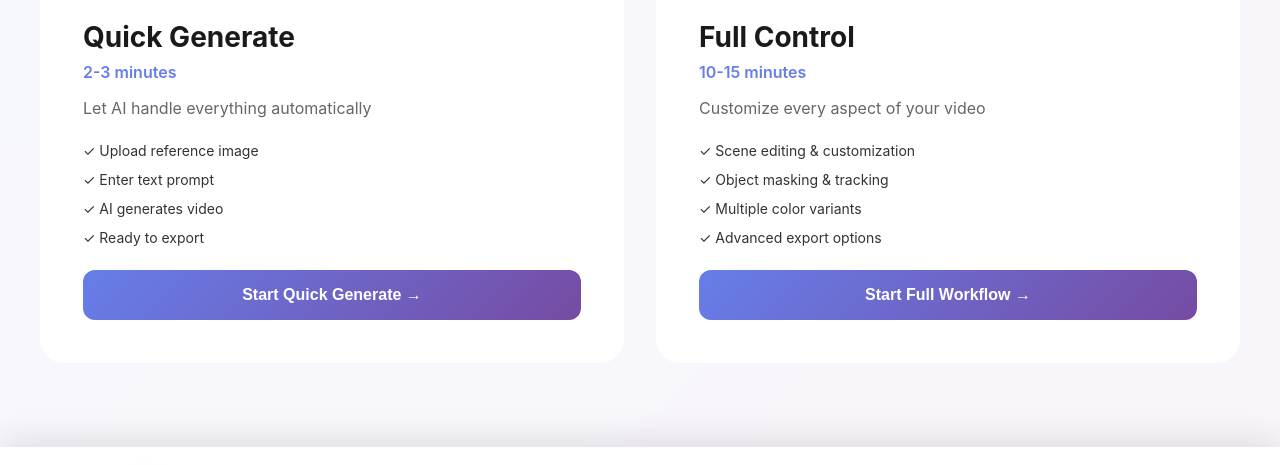
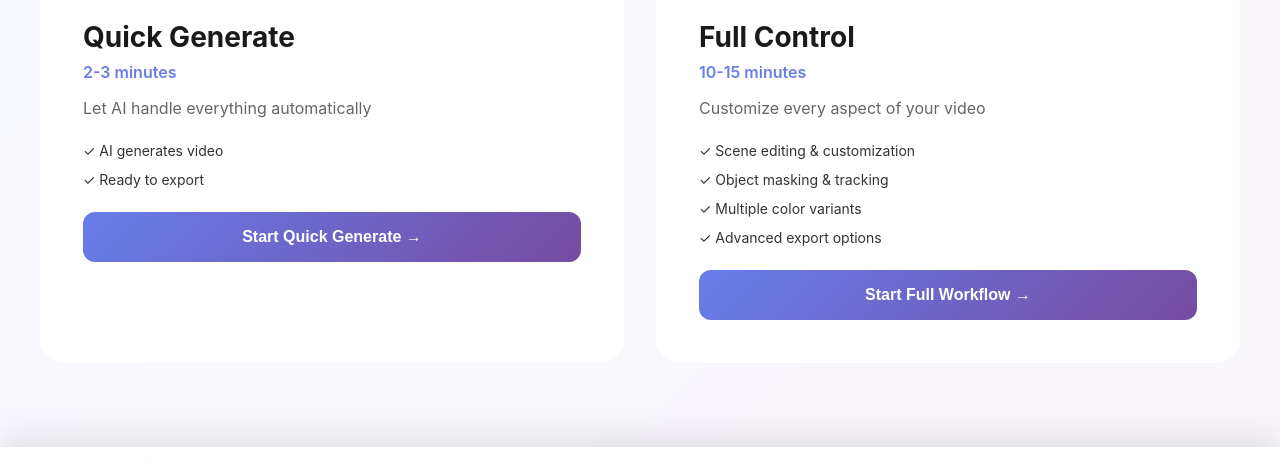
Before and after one commit to Vscheffer1/editor-creative, a plain HTML site: page index.html in a window 1280 px wide. Shown: the part 632-1097 px from the top of the page. Drawn offline with Linux system fonts and the light colour scheme.

Commit message:
Update index.html

```diff
--- a/index.html
+++ b/index.html
@@ -2548,8 +2548,6 @@
                         <div class="mode-time">2-3 minutes</div>
                         <div class="mode-description">Let AI handle everything automatically</div>
                         <div class="mode-features">
-                            <div class="mode-feature">✓ Upload reference image</div>
-                            <div class="mode-feature">✓ Enter text prompt</div>
                             <div class="mode-feature">✓ AI generates video</div>
                             <div class="mode-feature">✓ Ready to export</div>
                         </div>
```
